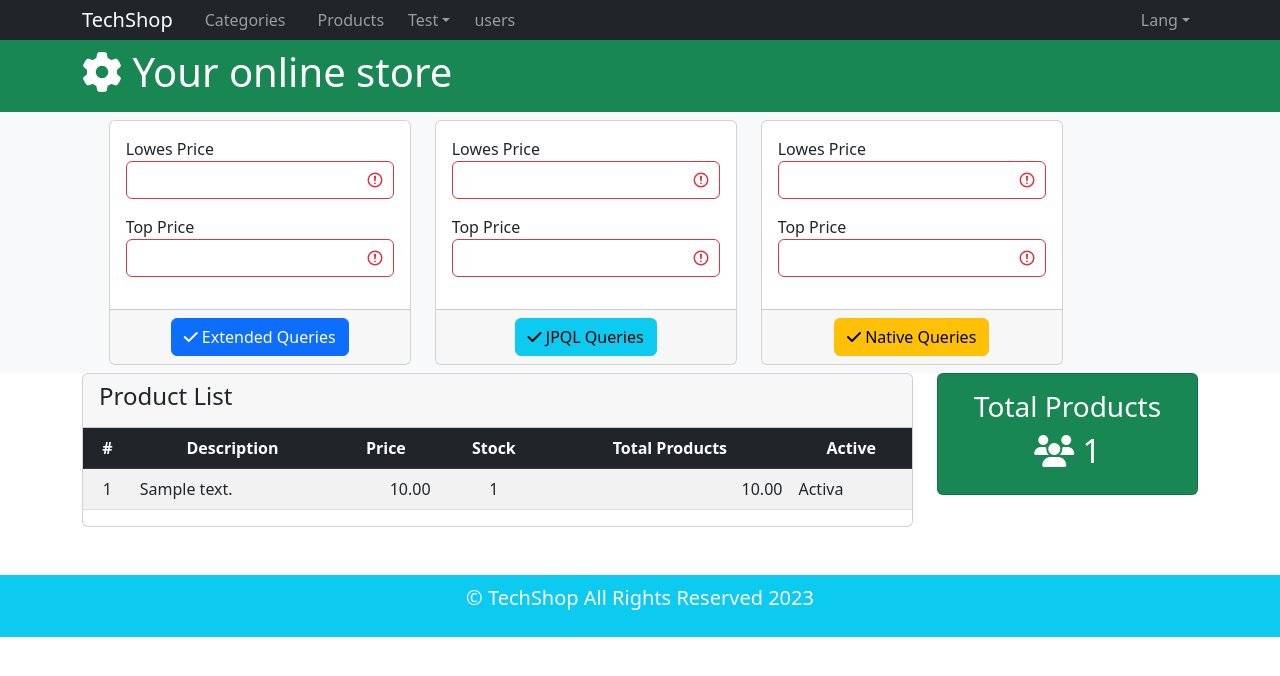
After one commit to jraul1607/TiendaM_IIQ2023, a Spring Boot app: page /pruebas/listado2 in a window 1280 px wide. The commit adds this page. Shown: the top 676 px of the page. Run offline with Spring Boot 4, Linux system fonts and the light colour scheme; tables that the repository leaves empty hold one stand-in row (values such as "Sample post"); some of the project's set-up classes (security, data sources, template engines, error pages and the like) are left out, and stand-ins take their place; some libraries are stand-ins or nearby versions.

Commit message:
Semana 9 update

```diff
--- a/src/main/java/Tienda_IIQMJafet/demo/controller/CategoriaController.java
+++ b/src/main/java/Tienda_IIQMJafet/demo/controller/CategoriaController.java
@@ -24,8 +24,8 @@ public class CategoriaController {
 
     @GetMapping("/listado")
     public String inicio(Model model) {
-
-        List<Categoria> categorias = categoriaService.getCategorias(false);
+        List<Categoria> categorias = categoriaService.getPorCategoria("Teclados");
+        //List<Categoria> categorias = categoriaService.getCategorias(false);
         model.addAttribute("categorias", categorias);
         model.addAttribute("totalCategorias", categorias.size());
         return "/categoria/listado";
--- a/src/main/java/Tienda_IIQMJafet/demo/controller/pruebasController.java
+++ b/src/main/java/Tienda_IIQMJafet/demo/controller/pruebasController.java
@@ -1,4 +1,3 @@
-
 package Tienda_IIQMJafet.demo.controller;
 
 import Tienda_IIQMJafet.demo.domain.Categoria;
@@ -8,8 +7,9 @@ import org.springframework.beans.factory.annotation.*;
 import org.springframework.stereotype.Controller;
 import org.springframework.ui.Model;
 import org.springframework.web.bind.annotation.GetMapping;
+import org.springframework.web.bind.annotation.PostMapping;
 import org.springframework.web.bind.annotation.RequestMapping;
-
+import org.springframework.web.bind.annotation.RequestParam;
 
 @Controller
 @RequestMapping("/pruebas")
@@ -39,4 +39,45 @@ public class pruebasController {
         model.addAttribute("categorias", categorias);
         return "/pruebas/listado";
     }
+
+    @GetMapping("/listado2")
+    public String listado2(Model model) {
+        var productos = productoService.getProductos(false);
+        model.addAttribute("productos", productos);
+        model.addAttribute("totalProductos", productos.size());
+        return "/pruebas/listado2";
+    }
+
+    @PostMapping("/query1")
+    public String consultaQuery1(@RequestParam(value = "precioInf") double precioInf,
+            @RequestParam(value = "precioSup") double precioSup, Model model) {
+        var productos = productoService.findByPrecioBetweenOrderByDescripcion(precioInf, precioSup);
+        model.addAttribute("productos", productos);
+        model.addAttribute("totalProductos", productos.size());
+        model.addAttribute("precioInf", precioInf);
+        model.addAttribute("precioSup", precioSup);
+        return "/pruebas/listado";
+    }
+
+    @PostMapping("/query2")
+    public String consultaQuery2(@RequestParam(value = "precioInf") double precioInf,
+            @RequestParam(value = "precioSup") double precioSup, Model model) {
+        var productos = productoService.metodoJPQL(precioInf, precioSup);
+        model.addAttribute("productos", productos);
+        model.addAttribute("totalProductos", productos.size());
+        model.addAttribute("precioInf", precioInf);
+        model.addAttribute("precioSup", precioSup);
+        return "/pruebas/listado2";
+    }
+
+    @PostMapping("/query3")
+    public String consultaQuery3(@RequestParam(value = "precioInf") double precioInf,
+            @RequestParam(value = "precioSup") double precioSup, Model model) {
+        var productos = productoService.metodoJPQL(precioInf, precioSup);
+        model.addAttribute("productos", productos);
+        model.addAttribute("totalProductos", productos.size());
+        model.addAttribute("precioInf", precioInf);
+        model.addAttribute("precioSup", precioSup);
+        return "/pruebas/listado2";
+    }
 }
--- a/src/main/java/Tienda_IIQMJafet/demo/dao/CategoriaDao.java
+++ b/src/main/java/Tienda_IIQMJafet/demo/dao/CategoriaDao.java
@@ -1,9 +1,11 @@
 
 package Tienda_IIQMJafet.demo.dao;
 import Tienda_IIQMJafet.demo.domain.Categoria;
+import java.util.List;
 import org.springframework.data.jpa.repository.JpaRepository;
 
 
 public interface CategoriaDao extends JpaRepository<Categoria, Long>{
 
+    List<Categoria> findByDescripcion(String descripcion);
 }
--- a/src/main/java/Tienda_IIQMJafet/demo/service/CategoriaService.java
+++ b/src/main/java/Tienda_IIQMJafet/demo/service/CategoriaService.java
@@ -17,4 +17,6 @@ public interface CategoriaService {
 
     // Se elimina el categoria que tiene el id pasado por parámetro
     public void delete(Categoria categoria);
+
+    public List<Categoria> getPorCategoria(String descripcion);
 }
--- a/src/main/java/Tienda_IIQMJafet/demo/service/ProductoService.java
+++ b/src/main/java/Tienda_IIQMJafet/demo/service/ProductoService.java
@@ -19,4 +19,10 @@ public interface ProductoService {
     // Se elimina el producto que tiene el id pasado por parámetro
     public void delete(Producto producto);
 
+    public List<Producto> findByPrecioBetweenOrderByDescripcion(double precioInf, double precioSup);
+
+    public List<Producto> metodoJPQL(double precioInf, double precioSup);
+
+    public List<Producto> metodoNativo(double precioInf, double precioSup);
+
 }
--- a/src/main/resources/templates/layout/plantilla.html
+++ b/src/main/resources/templates/layout/plantilla.html
@@ -32,6 +32,7 @@
                                    aria-expanded="false">[[#{plantilla.pruebas}]]</a>
                                 <ul class="dropdown-menu dropdown-menu-dark">
                                     <li><a class="dropdown-item"  th:href="@{/pruebas/listado}">[[#{plantilla.asociaciones}]]</a></li>
+                                    <li><a class="dropdown-item"  th:href="@{/pruebas/listado2}">[[#{plantilla.consultas}]]</a></li>
                                 </ul>
                             </li>
                             <li class="nav-item px-2"><a class="nav-link" th:href="@{/usuario/listado}">[[#{plantilla.usuarios}]]</a></li>
--- a/src/main/resources/templates/pruebas/fragmentos.html
+++ b/src/main/resources/templates/pruebas/fragmentos.html
@@ -71,5 +71,91 @@
                 </div>
             </div>
         </section>
+
+        <section th:fragment="filtros" class="bg-light">
+            <div class="row py-2">
+                <div class="col-md-1"></div>
+                <div class="col-md-3">
+                    <form method="POST" th:action="@{/pruebas/query1}"
+                          class="was-validated">
+                        <div class="card">
+                            <div class="card-body">
+                                <div class="mb-3">
+                                    <label for="precioInf">[[#{pruebas.precio.inferior}]]</label>
+                                    <input type="number" class="form-control"
+                                           th:value="${precioInf}"
+                                           th:name="precioInf" required="true"/>
+                                </div>
+                                <div class="mb-3">
+                                    <label for="precioSup">[[#{pruebas.precio.superior}]]</label>
+                                    <input type="number" class="form-control"
+                                           th:value="${precioSup}"
+                                           th:name="precioSup" required="true"/>
+                                </div>
+                            </div>
+                            <div class="card-footer text-center">
+                                <button type="submit" class="btn btn-primary">
+                                    <i class="fas fa-check"></i> [[#{pruebas.ampliadas}]]
+                                </button>
+                            </div>
+                        </div>
+                    </form>
+                </div>
+                <div class="col-md-3">
+                    <form method="POST" th:action="@{/pruebas/query2}"
+                          class="was-validated">
+                        <div class="card">
+                            <div class="card-body">
+                                <div class="mb-3">
+                                    <label for="precioInf">[[#{pruebas.precio.inferior}]]</label>
+                                    <input type="number" class="form-control"
+                                           th:value="${precioInf}"
+                                           th:name="precioInf" required="true"/>
+                                </div>
+                                <div class="mb-3">
+                                    <label for="precioSup">[[#{pruebas.precio.superior}]]</label>
+                                    <input type="number" class="form-control"
+                                           th:value="${precioSup}"
+                                           th:name="precioSup" required="true"/>
+                                </div>
+                            </div>
+                            <div class="card-footer text-center">
+                                <button type="submit" class="btn btn-info">
+                                    <i class="fas fa-check"></i> [[#{pruebas.jpql}]]
+                                </button>
+                            </div>
+                        </div>
+                    </form>
+                </div>
+                <div class="col-md-3">
+                    <form method="POST" th:action="@{/pruebas/query3}"
+                          class="was-validated">
+                        <div class="card success">
+                            <div class="card-body">
+                                <div class="mb-3">
+                                    <label for="precioInf">[[#{pruebas.precio.inferior}]]</label>
+                                    <input type="number" class="form-control"
+                                           th:value="${precioInf}"
+                                           th:name="precioInf" required="true"/>
+                                </div>
+                                <div class="mb-3">
+                                    <label for="precioSup">[[#{pruebas.precio.superior}]]</label>
+                                    <input type="number" class="form-control"
+                                           th:value="${precioSup}"
+                                           th:name="precioSup" required="true"/>
+                                </div>
+                            </div>
+                            <div class="card-footer text-center">
+                                <button type="submit" class="btn btn-warning">
+                                    <i class="fas fa-check"></i> [[#{pruebas.nativo}]]
+                                </button>
+                            </div>
+                        </div>
+                    </form>
+                </div>
+            </div>
+        </section>
+
+
 </body>
 </html>
--- /dev/null
+++ b/src/main/resources/templates/pruebas/listado2.html
@@ -0,0 +1,15 @@
+<!DOCTYPE html>
+<html xmlns="http://www.w3.org/1999/xhtml"
+      xmlns:th="http://www.thymeleaf.org">
+    <head th:replace="~{layout/plantilla :: head}">
+        <title>TechShop</title>
+    </head>
+    <body>
+        <header th:replace="~{layout/plantilla :: header}"/>
+
+        <section th:replace="~{pruebas/fragmentos :: filtros}"/>
+        <section th:replace="~{pruebas/fragmentos :: listadoProductos}"/>
+
+        <footer th:replace="~{layout/plantilla :: footer}"/>
+    </body>
+</html>
```
Also changed, not shown: pom.xml (+8 -0 lines), src/main/java/Tienda_IIQMJafet/demo/ProjectConfig.java (+68 -21 lines), src/main/java/Tienda_IIQMJafet/demo/dao/ProductoDao.java (+12 -0 lines), src/main/java/Tienda_IIQMJafet/demo/service/impl/CategoriaServiceImpl.java (+7 -0 lines), src/main/java/Tienda_IIQMJafet/demo/service/impl/ProductoServiceImpl.java (+24 -8 lines), src/main/resources/templates/login.html (added, +48 -0 lines).
